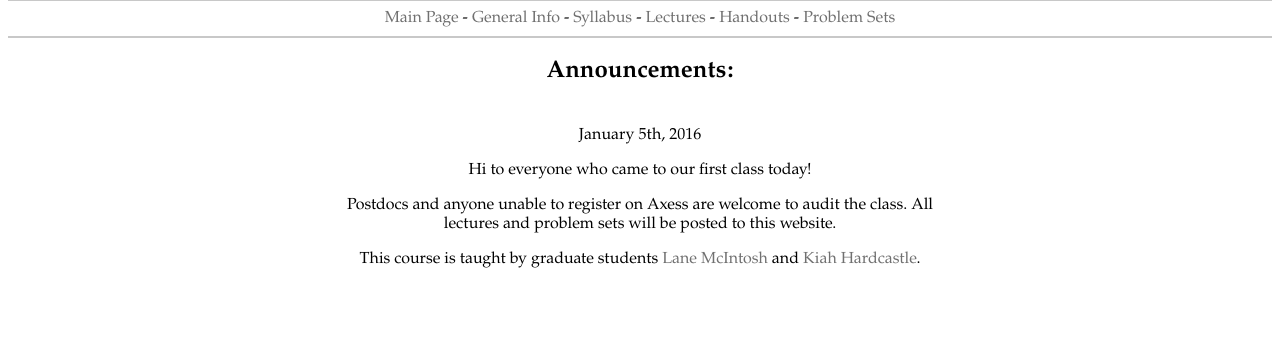
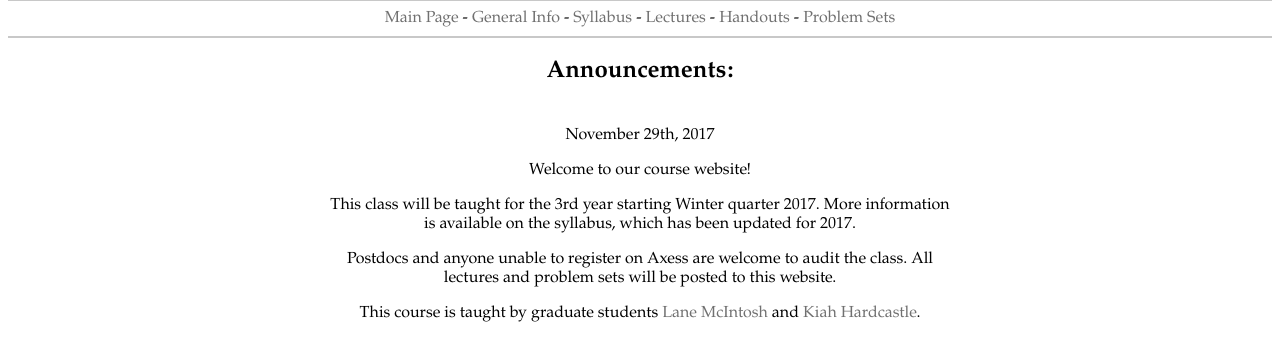
Before and after one commit to lmcintosh/nbio228, a plain HTML site: page index.html in a window 1280 px wide. Shown: the part 144-504 px from the top of the page. Drawn offline with Linux system fonts and the light colour scheme.

Commit message:
updated announcements for winter 2017 class

```diff
--- a/index.html
+++ b/index.html
@@ -43,8 +43,9 @@ a:active {
 <h2 align="center">Announcements:</h2>
 <table width="640" border="0" align="center">
   <tr>
-    <td><p align="center">January 5th, 2016</p>
-      <p align="center">Hi to everyone who came to our first class today!</p>
+    <td><p align="center">November 29th, 2017</p>
+      <p align="center">Welcome to our course website!</p>
+      <p align="center">This class will be taught for the 3rd year starting Winter quarter 2017. More information is available on the syllabus, which has been updated for 2017.</p>
       <p align="center">Postdocs and anyone unable to register on Axess are welcome to audit the class. All lectures and problem sets will be posted to this website.</p>
       <p align="center">This course is taught by graduate students <a href="http://www.lanemcintosh.com">Lane McIntosh</a> and <a href="http://giocomolab.weebly.com/people.html">Kiah Hardcastle</a>.</p></td>
   </tr>
```
